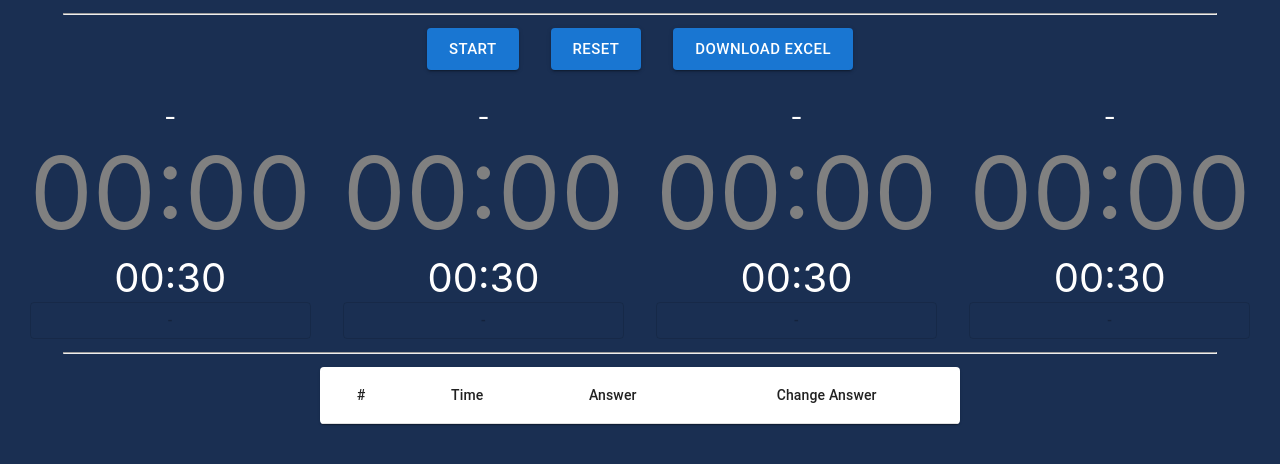
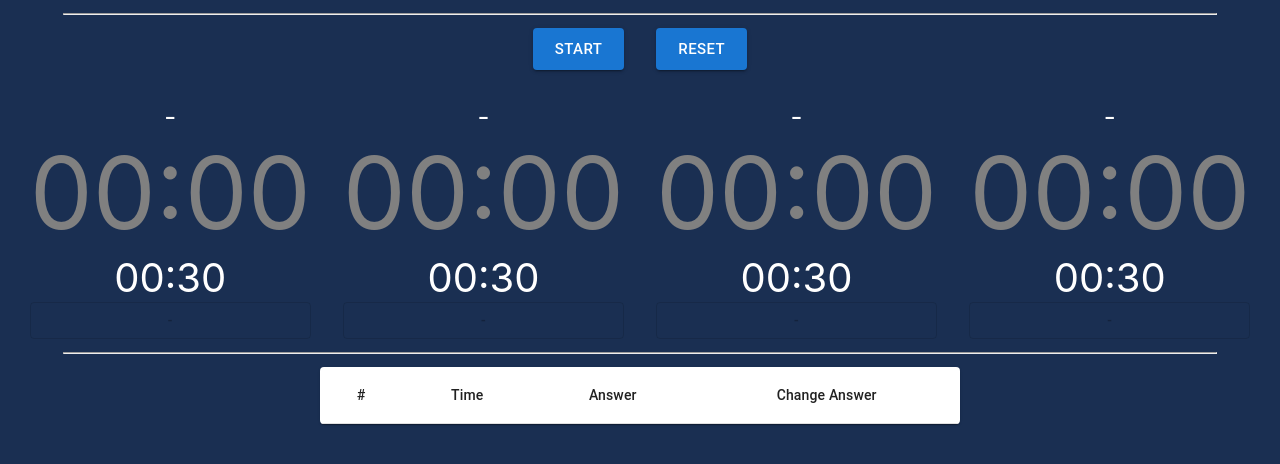
Before and after one commit to warabico/TsumeShogiTimer, a React (Create React App) app in the folder timer/: page / in a window 1280 px wide. Shown: the top 464 px of the page. Built offline with nearby package versions, Linux system fonts and the light colour scheme.

Commit message:
Temporarily deleted exceljs

```diff
--- a/timer/src/timerManager.tsx
+++ b/timer/src/timerManager.tsx
@@ -1,5 +1,5 @@
 import React from 'react';
-import * as ExcelJS from 'exceljs'
+// import * as ExcelJS from 'exceljs';
 import { Button, Stack } from '@mui/material';
 
 import TimerComponent from './timerComponent';
@@ -79,55 +79,55 @@ const TimerManager = () => {
         setAnswerList( [] );
     }
 
-    const outputExcel = async() => {
-        const workbook = new ExcelJS.Workbook();
+    // const outputExcel = async() => {
+    //     const workbook = new ExcelJS.Workbook();
 
-        // Workbookに新しいWorksheetを追加
-        workbook.addWorksheet('result');
+    //     // Workbookに新しいWorksheetを追加
+    //     workbook.addWorksheet('result');
 
-        // ↑で追加したWorksheetを参照し変数に代入
-        const worksheet = workbook.getWorksheet('result');
-        // 列を定義
-        worksheet.columns = [
-        { header: '#', key: 'id' },
-        { header: 'time', key: 'time' },
-        { header: 'answer', key: 'answer' },
-        ];
+    //     // ↑で追加したWorksheetを参照し変数に代入
+    //     const worksheet = workbook.getWorksheet('result');
+    //     // 列を定義
+    //     worksheet.columns = [
+    //     { header: '#', key: 'id' },
+    //     { header: 'time', key: 'time' },
+    //     { header: 'answer', key: 'answer' },
+    //     ];
 
-        for (let idx = 0; idx < secondsList.length; idx++)
-        {
-            worksheet.addRow({
-                id: ( '000' + ( idx + 1) ).slice(-3),
-                time: ( '00' + Math.floor(secondsList[idx] / 60) ).slice( -2 ) + ":" + ( '00' + (secondsList[idx]) ).slice( -2 ),
-                answer: ( answerList[idx] ? "OK" : "NG" )
-            });
-        }
+    //     for (let idx = 0; idx < secondsList.length; idx++)
+    //     {
+    //         worksheet.addRow({
+    //             id: ( '000' + ( idx + 1) ).slice(-3),
+    //             time: ( '00' + Math.floor(secondsList[idx] / 60) ).slice( -2 ) + ":" + ( '00' + (secondsList[idx]) ).slice( -2 ),
+    //             answer: ( answerList[idx] ? "OK" : "NG" )
+    //         });
+    //     }
 
-        // UInt8Arrayを生成
-        const uint8Array = await workbook.xlsx.writeBuffer();
+    //     // UInt8Arrayを生成
+    //     const uint8Array = await workbook.xlsx.writeBuffer();
 
-        // filename
-        const now = new Date();
-        const filename =
-            'tsumeshogi_' +
-            now.getFullYear() +
-            ('00' + (now.getMonth() + 1)).slice(-2) +
-            ('00' + (now.getDay() + 1)).slice(-2) +
-            '_' +
-            ('00' + now.getHours()).slice(-2) +
-            ('00' + now.getMinutes()).slice(-2) +
-            '.xlsx';
+    //     // filename
+    //     const now = new Date();
+    //     const filename =
+    //         'tsumeshogi_' +
+    //         now.getFullYear() +
+    //         ('00' + (now.getMonth() + 1)).slice(-2) +
+    //         ('00' + (now.getDay() + 1)).slice(-2) +
+    //         '_' +
+    //         ('00' + now.getHours()).slice(-2) +
+    //         ('00' + now.getMinutes()).slice(-2) +
+    //         '.xlsx';
 
-        // Blob
-        const blob = new Blob([uint8Array], {type: 'application/octet-binary'});
-        const url = window.URL.createObjectURL(blob);
-        const a = document.createElement('a');
-        a.href = url;
-        a.download = filename;
-        a.click();
-        // ダウンロード後は不要なのでaタグを除去
-        a.remove();
-    }
+    //     // Blob
+    //     const blob = new Blob([uint8Array], {type: 'application/octet-binary'});
+    //     const url = window.URL.createObjectURL(blob);
+    //     const a = document.createElement('a');
+    //     a.href = url;
+    //     a.download = filename;
+    //     a.click();
+    //     // ダウンロード後は不要なのでaタグを除去
+    //     a.remove();
+    // }
 
     return (
         <>
@@ -142,9 +142,9 @@ const TimerManager = () => {
                 <Button disabled={ running } variant="contained" onClick={() => resetList()} size={"large"}  >
                     Reset
                 </Button>
-                <Button disabled={ running } variant="contained" onClick={() => outputExcel()} size={"large"}  >
+                {/* <Button disabled={ running } variant="contained" onClick={() => outputExcel()} size={"large"}  >
                     Download Excel
-                </Button>
+                </Button> */}
             </Stack>
             <Stack
                 direction={{ xs: 'column', sm: 'column', md: 'row' }}
```
Also changed, not shown: 25 other files (tests, documents, lock files or other folders).
